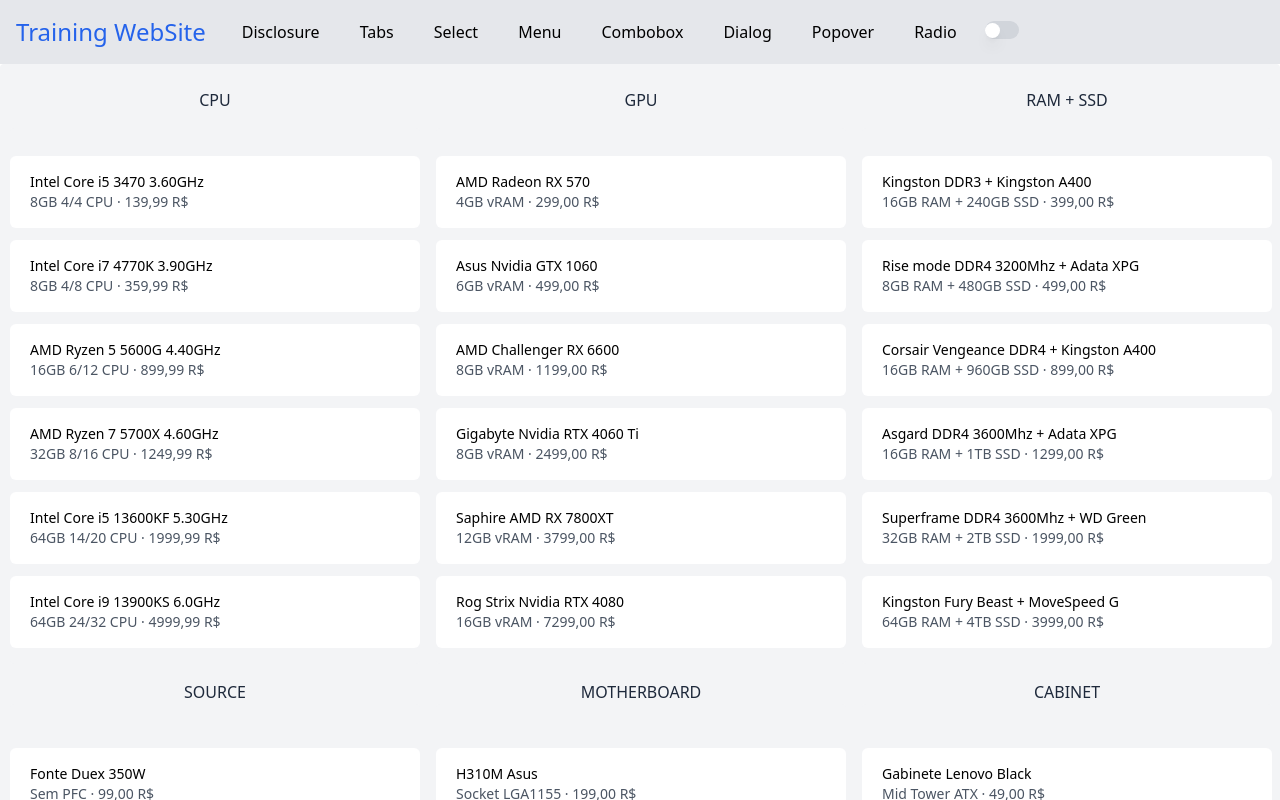
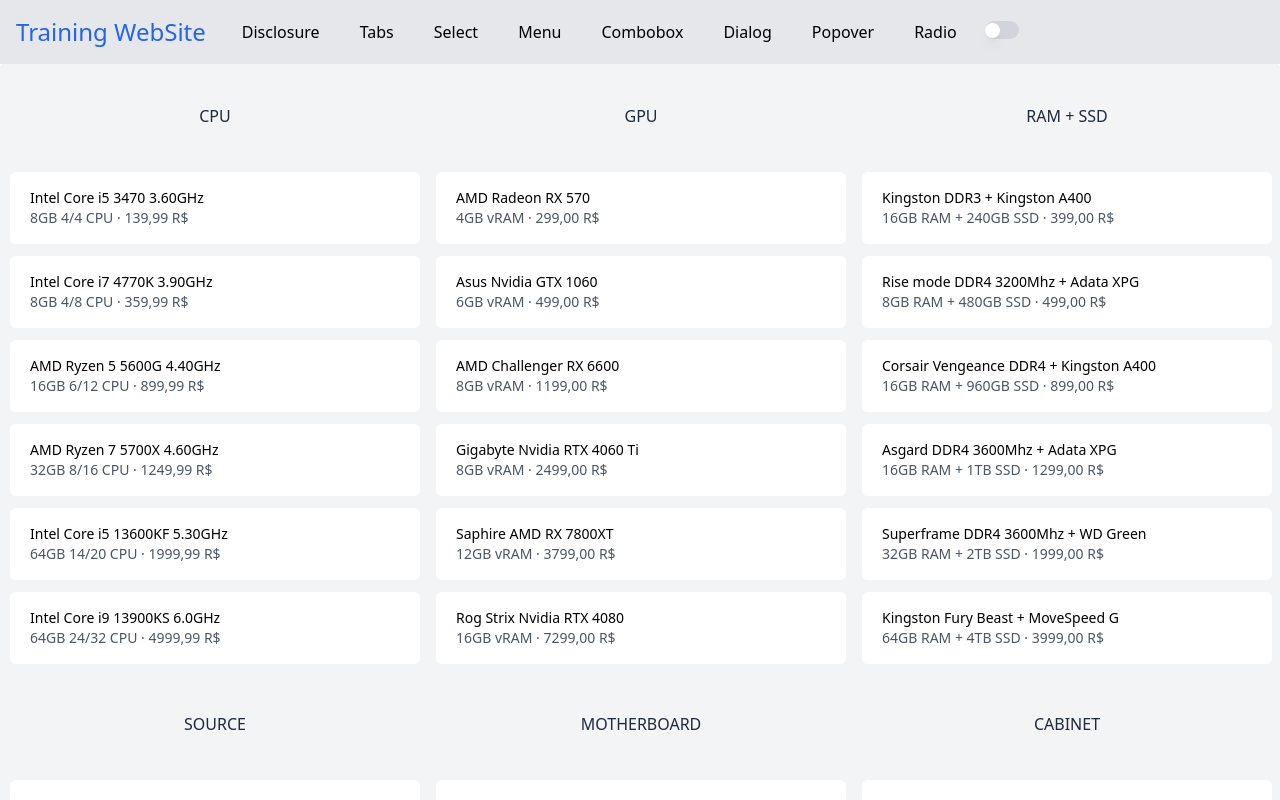
Before and after one commit to giliolizera/Training, a Vue app: page /radio in a window 1280 px wide. Built offline with nearby package versions, Linux system fonts and the light colour scheme; what maska would draw is missing.

Commit message:
feat: responsive design 100% check

```diff
--- a/src/components/Cpu.vue
+++ b/src/components/Cpu.vue
@@ -1,6 +1,6 @@
 <template>
     <div class="text-slate-800 bg-gray-100 rounded dark:bg-slate-800 dark:text-white">
-        <div class="mx-auto w-full max-w-md py-4">
+        <div class="mx-auto w-full max-w-md py-8">
           <div class="mx-auto w-full grid rounded-md">
             <button
               v-for="(plan, index) in plans"
@@ -19,7 +19,7 @@
                   <li class="text-left text-sm font-medium">
                     {{ plan.name }}
                   </li>
-                  <button v-if="active === plan.name" class="absolute flex 2xl:ml-96 xl:ml-80 lg:ml-64 md:ml-96 sm:ml-96">
+                  <button v-if="active === plan.name" class="absolute flex 2xl:ml-96 xl:ml-80 lg:ml-64 md:ml-80 sm:ml-96">
                     <CheckCircleIcon
                       class="hidden sm:block h-8 w-8 mt-1 text-black-500"
                     />
--- a/src/components/Gabinete.vue
+++ b/src/components/Gabinete.vue
@@ -21,7 +21,7 @@
               <li class="text-left text-sm font-medium">
                 {{ plan.name }}
               </li>
-              <button v-if="active === plan.name" class="absolute flex 2xl:ml-96 xl:ml-80 lg:ml-64 md:ml-96 sm:ml-96">
+              <button v-if="active === plan.name" class="absolute flex 2xl:ml-96 xl:ml-80 lg:ml-64 md:ml-80 sm:ml-96">
                 <CheckCircleIcon
                   class="hidden sm:block h-8 w-8 mt-1 text-black-500"
                 />
--- a/src/components/Gpu.vue
+++ b/src/components/Gpu.vue
@@ -2,7 +2,7 @@
   <div
     class="text-slate-800 bg-gray-100 rounded dark:bg-slate-800 dark:text-white"
   >
-    <div class="mx-auto w-full max-w-md py-4">
+    <div class="mx-auto w-full max-w-md py-8">
       <div class="mx-auto w-full grid rounded-md">
         <button
           v-for="(plan, index) in plans"
@@ -21,7 +21,7 @@
               <li class="text-left text-sm font-medium">
                 {{ plan.name }}
               </li>
-              <button v-if="active === plan.name" class="absolute flex 2xl:ml-96 xl:ml-80 lg:ml-64 md:ml-96 sm:ml-96">
+              <button v-if="active === plan.name" class="absolute flex 2xl:ml-96 xl:ml-80 lg:ml-64 md:ml-80 sm:ml-96">
                 <CheckCircleIcon
                   class="hidden sm:block h-8 w-8 mt-1 text-black-500"
                 />
--- a/src/components/Memory.vue
+++ b/src/components/Memory.vue
@@ -2,7 +2,7 @@
   <div
     class="text-slate-800 bg-gray-100 rounded dark:bg-slate-800 dark:text-white"
   >
-    <div class="mx-auto w-full max-w-md py-4">
+    <div class="mx-auto w-full max-w-md py-8">
       <div class="mx-auto w-full grid rounded-md">
         <button
           v-for="(plan, index) in plans"
@@ -21,7 +21,7 @@
               <li class="text-left text-sm font-medium">
                 {{ plan.name }}
               </li>
-              <button v-if="active === plan.name" class="absolute flex 2xl:ml-96 xl:ml-80 lg:ml-64 md:ml-96 sm:ml-96">
+              <button v-if="active === plan.name" class="absolute flex 2xl:ml-96 xl:ml-80 lg:ml-64 md:ml-80 sm:ml-96">
                 <CheckCircleIcon
                   class="hidden sm:block h-8 w-8 mt-1 text-black-500"
                 />
--- a/src/components/Motherboard.vue
+++ b/src/components/Motherboard.vue
@@ -21,7 +21,7 @@
               <li class="text-left text-sm font-medium">
                 {{ plan.name }}
               </li>
-              <button v-if="active === plan.name" class="absolute flex 2xl:ml-96 xl:ml-80 lg:ml-64 md:ml-96 sm:ml-96">
+              <button v-if="active === plan.name" class="absolute flex 2xl:ml-96 xl:ml-80 lg:ml-64 md:ml-80 sm:ml-96">
                 <CheckCircleIcon
                   class="hidden sm:block h-8 w-8 mt-1 text-black-500"
                 />
--- a/src/components/Power.vue
+++ b/src/components/Power.vue
@@ -21,7 +21,7 @@
               <li class="text-left text-sm font-medium">
                 {{ plan.name }}
               </li>
-              <button v-if="active === plan.name" class="absolute flex 2xl:ml-96 xl:ml-80 lg:ml-64 md:ml-96 sm:ml-96">
+              <button v-if="active === plan.name" class="absolute flex 2xl:ml-96 xl:ml-80 lg:ml-64 md:ml-80 sm:ml-96">
                 <CheckCircleIcon
                   class="hidden sm:block h-8 w-8 mt-1 text-black-500"
                 />
--- a/src/components/Radio.vue
+++ b/src/components/Radio.vue
@@ -6,22 +6,22 @@
     <UpSideMenu />
   </div>
   <div
-    class="h-screen text-slate-800 bg-gray-100 rounded dark:bg-slate-800 dark:text-white"
+    class="h-screen text-slate-800 bg-gray-100 rounded dark:bg-slate-800 dark:text-white py-8"
   >
     <div
-      class="grid grid-cols-1 gap-4 p-2 pl-2.5 text-center lg:grid-cols-3 md:grid-cols-"
+      class="grid grid-cols-1 gap-4 p-2 pl-2.5 text-center lg:grid-cols-3 md:grid-cols-2"
     >
 
       <div class="col-span- grid-cols-1">
-        <h3 class="py-4">CPU</h3>
+        <h3>CPU</h3>
         <Cpu />
       </div>
       <div class="col-span- grid-cols-2">
-        <h3 class="py-4">GPU</h3>
+        <h3>GPU</h3>
         <Gpu />
       </div>
       <div class="col-span- grid-cols-3">
-        <h3 class="py-4">RAM + SSD</h3>
+        <h3>RAM + SSD</h3>
         <Memory />
       </div>
       <div class="col-span- grid-cols-1">
```
